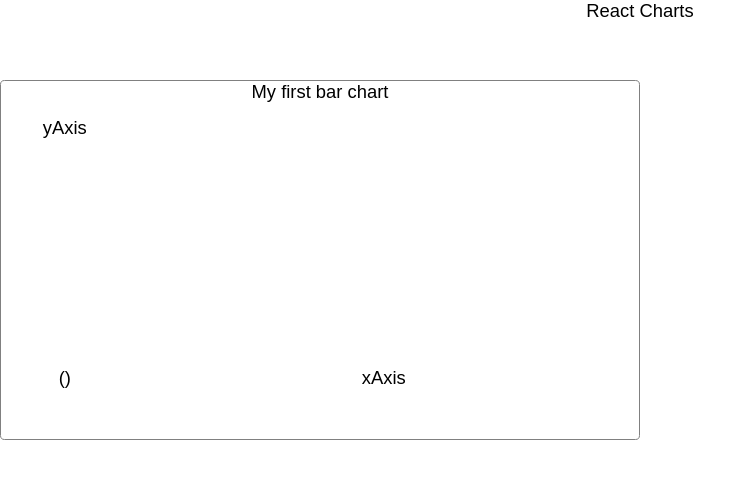
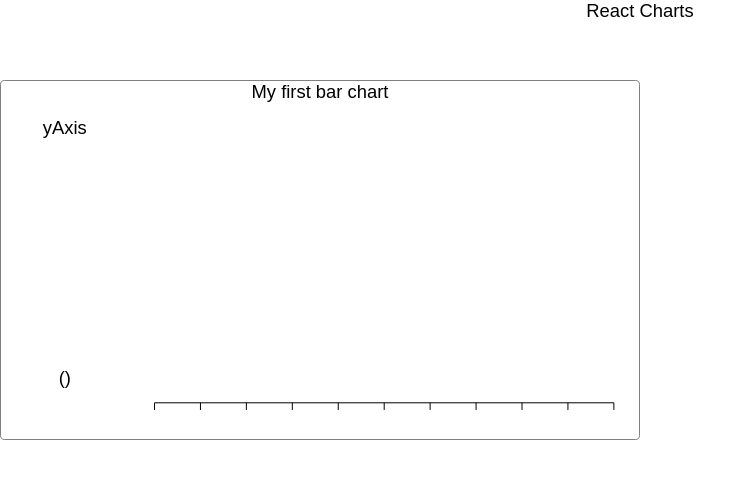
Before and after one commit to mpj-chandler/react-charts, a React app: page / in a window 1280 px wide. Shown: the top 478 px of the page, without its empty margins (0-756 px from the left). Built offline with nearby package versions, Linux system fonts and the light colour scheme.

Commit message:
Added XAxis with ticks

```diff
--- a/src/components/BarChart/BarChart.tsx
+++ b/src/components/BarChart/BarChart.tsx
@@ -18,7 +18,7 @@ const BarChart: React.FC<BarChartProps> = (props) => {
             <div className={styles.BarChart__title}>{props.title}</div>
             <div className={styles.BarChart__yAxis}>yAxis</div>
             <div className={styles.BarChart__blank}>()</div>
-            <XAxis range={{ min: 0, max: 100 }}/>
+            <XAxis numTicks={10} range={{ min: 0, max: 100 }}/>
         </div>
     )
 }
--- a/src/components/XAxis/XAxis.scss
+++ b/src/components/XAxis/XAxis.scss
@@ -1,3 +1,13 @@
 .XAxis {
   grid-area: x-axis;
+
+  &__Svg {
+    width: 100%;
+    height: 100%;
+  }
+
+  &__Ticks {
+    width: 100%;
+    height: 100%;
+  }
 }
--- a/src/components/XAxis/XAxis.tsx
+++ b/src/components/XAxis/XAxis.tsx
@@ -4,11 +4,33 @@ import styles from './XAxis.scss';
 
 interface XAxisProps {
     range: AxisRange;
+    numTicks: number;
 }
 
 const XAxis: React.FC<XAxisProps> = (props) => {
+    const renderTicks: (props: XAxisProps) => JSX.Element = (props) => {
+        const tickLabels: string[] = [];
+        const interval = props.range.max - props.range.min;
+        const increment = 0.9 * (interval / props.numTicks);
+
+        for (let i=0; i<=props.numTicks; i++) {
+            tickLabels.push(`${props.range.min + (i * increment)}`)
+        };
+
+        return (
+            <g className={styles.XAxis__Ticks}>
+                {tickLabels.map((label: string, index: number) => <line x1={`${5 + (index * increment)}%`} y1={'50%'} x2={`${5 + (index * increment)}%`} y2={'60%'} stroke={'black'}/>)}
+            </g>
+        )
+    }
+
     return (
-        <div className={styles.XAxis}>xAxis</div>
+        <div className={styles.XAxis}>
+            <svg className={styles.XAxis__Svg}>
+                <line x1={'5%'} y1={'50%'} x2={'95%'} y2={'50%'} stroke={'black'} fill={'transparent'} strokeWidth={1}/>
+                {renderTicks(props)}
+            </svg>
+        </div>
     )
 };
 
```
